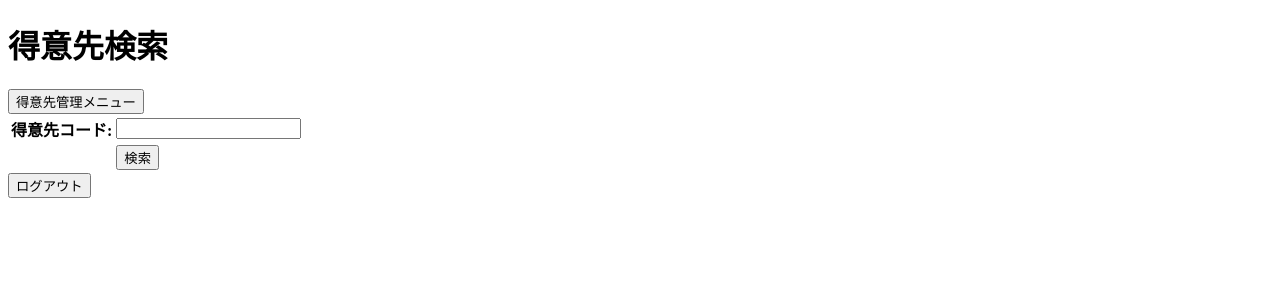
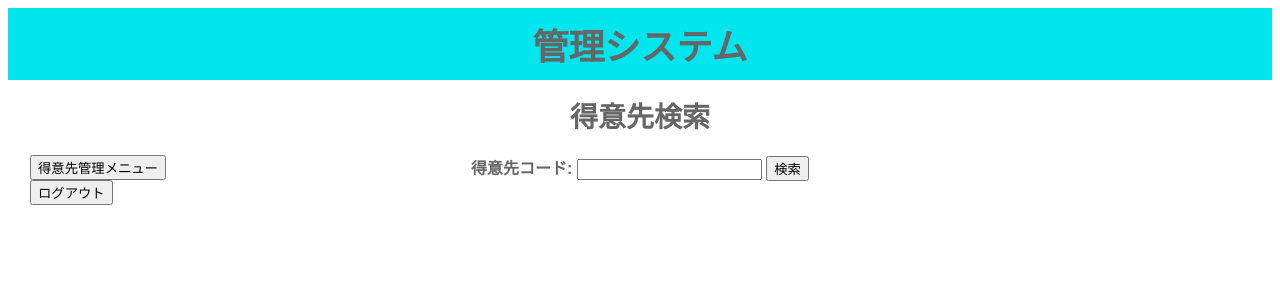
Before and after one commit to Samma299151/django_workspace, a Django app: page /app/CustomerSearch in a window 1280 px wide. Shown: the top 300 px of the page. Run offline with Django 5.2, Linux system fonts and the light colour scheme.

Commit message:
得意先検索＋一覧、得意先管理メニュー、管理メニュー

```diff
--- a/app/static/app/css/style.css
+++ b/app/static/app/css/style.css
@@ -1,24 +1,111 @@
-table.customer-table {
-    border-collapse: collapse;
-    font-size: 14px;
+/* 画面全体 */
+body {
+    font-family: sans-serif;
+    background-color: #ffffff;
 }
 
-table.customer-table th {
-    background-color: #d9d9d9;
+/* ヘッダー */
+.header {
+    background-color: #00e5ee;
+    text-align: center;
+    font-size: 36px;
+    font-weight: bold;
+    color: #666;
+    padding: 10px 0;
+}
+
+/* サブタイトル */
+.title {
+    text-align: center;
+    font-size: 28px;
+    font-weight: bold;
+    color: #666;
+    margin: 15px 0;
+}
+
+/* メインエリア */
+.content {
+    position: static;
+    margin-top: 20px;
+}
+
+/* 左ボタンエリア */
+.left-menu {
+    position: absolute;
+    left: 30px;
+}
+
+/* 中央ボタンエリア */
+.center-menu {
+    text-align: center;
+    display: flex;
+    flex-direction: column;
+    align-items: center;
+    gap: 15px;
+}
+
+.center-menu button {
+    display: block;
+    width: 120px;
+    margin-bottom: 10px;
+}
+
+/* 検索エリア(フォームデザイン) */
+.search-area {
+    flex: 1;
+    display: flex;
+    justify-content: center;
+}
+
+.search-area label {
+    font-weight: bold;
+    color: #666;
+}
+
+/* 得意先一覧テーブルデザイン(customer-list) */
+.customer-list {
+    width: 700px;
+    margin-left: 220px;
+    border-collapse: collapse;
+}
+
+.customer-list th,
+.customer-list td{
     border: 1px solid #999;
-    padding: 5px 10px;
-    text-align: left;
+    padding: 3px 5px;
     white-space: nowrap;
 }
 
-table.customer-table td {
+.customer-list th {
+    background-color: #f0f0f0;
+}
+
+/* 得意先検索結果表示テーブルデザイン(customer-detail) */
+.customer-detail {
+    border-collapse: collapse;
+    margin: 20px auto; /* 中央寄せ */
+}
+
+.customer-detail th,
+.customer-detail td {
     border: 1px solid #999;
     padding: 5px 10px;
-    background-color: #f8f8f8;
 }
 
-table.customer-table input {
-    border: none;
-    background-color: transparent;
-    width: 100%;
+.customer-detail th {
+    background-color: #f0f0f0;
+    width: 120px;
+    text-align: center;
+    font-weight: bold;
 }
+
+.customer-detail td {
+    width: 200px;
+}
+
+/* 検索結果該当なし表示デザイン */
+.form-check {
+    /* display: flex;
+    justify-content: center; */
+    text-align: center;
+}
--- a/app/templates/app/CustomerSearch.html
+++ b/app/templates/app/CustomerSearch.html
@@ -8,48 +8,79 @@
     <link rel="stylesheet" type="text/css" href="{% static 'app/css/style.css' %}"/>
 </head>
 <body>
-    <h1>{{title}}</h1>
-    <button onclick="location.href='{% url 'CustomerManagementMenu' %}'">
+    <div class="header">
+        {{mainTitle}}
+    </div>
+
+    <div class="title">
+        {{title}}
+    </div>
+
+    <div class="content">
+        <!-- メニューボタン管理 -->
+        <div class="left-menu">
+            <button onclick="location.href='{% url 'CustomerManagementMenu' %}'" name="CustomerManagementMenuButton">
                 得意先管理メニュー
             </button>
-    <table>
+            <br>
+            <button onclick="location.href='{% url 'Logout' %}'" name="logoutButton">
+                ログアウト
+            </button>
+        </div>
+
+        <!-- 検索フォーム -->
+        <div class="search-area">
             <form action="{% url 'CustomerSearch' %}" method="post">
                 {% csrf_token %}
+                <tr>
                     {{form.as_table}}
-            <tr><td></td><td><button type="submit">検索</button></td></tr>
+                    <td></td>
+                    <td><button type="submit" name="search">検索</button></td>
+                </tr>
             </form>
+        </div>
+    </div>
 
+    <!-- 検索結果表示テーブル(該当がない場合対応) -->
+    <table class="customer-detail">
         {% if data %}
+        {% for item in data %}
+
         <tr>
             <th>得意先コード</th>
+            <td>{{item.customer_code}}</td>
+        </tr>
+        <tr>
             <th>得意先名</th>
+            <td>{{item.customer_name}}</td>
+        </tr>
+        <tr>
             <th>電話番号</th>
+            <td>{{item.customer_telno}}</td>
+        </tr>
+        <tr>
             <th>郵便番号</th>
+            <td>{{item.customer_postalcode}}</td>
+        </tr>
+        <tr>
             <th>住所</th>
-        </tr>
-        {% for item in data %}
-        <tr>
-            <td>{{item.customer_code}}</td>
-            <td>{{item.customer_name}}</td>
-            <td>{{item.customer_telno}}</td>
-            <td>{{item.customer_postalcode}}</td>
             <td>{{item.customer_address}}</td>
         </tr>
         {% endfor %}
+    </table>
 
     <!-- フォームが送信されたかどうかを判定 -->
     {% elif form.is_bound %}
-        <tr>
+    <div class="form-check">
         <span style="color: red;">
             該当する得意先コードは存在しません
         </span>
-        </tr>
+        <br>
+        <button onclick="location.href='{% url 'CustomerSearch' %}'">
+            戻る
+        </button>
+    </div>
 
     {% endif %}
-    </table>
-
-    <button onclick="location.href='{% url 'CustomerManagementMenu' %}'">
-        ログアウト
-    </button>
 </body>
 </html>
--- a/app/urls.py
+++ b/app/urls.py
@@ -2,6 +2,12 @@ from django.urls import path
 from . import views
 
 urlpatterns =[
+    path('MainMenu', views.MainMenu, name='MainMenu'),
     path('CustomerManagementMenu', views.CustomerManagementMenu, name='CustomerManagementMenu'),
+    path('CustomerList', views.CustomerList, name='CustomerList'),
     path('CustomerSearch', views.CustomerSearch, name='CustomerSearch'),
+    path('CustomerRegist', views.CustomerRegist, name='CustomerRegist'),
+    path('CustomerDelete', views.CustomerDelete, name='CustomerDelete'),
+    path('CustomerUpdate', views.CustomerUpdate, name='CustomerUpdate'),
+    path('Logout', views.Logout, name='Logout'),
 ]
--- a/app/views.py
+++ b/app/views.py
@@ -4,16 +4,36 @@ from .models import Customer
 from .forms import CustomerSearchForm
 
 # Create your views here.
+# 管理メニュー
+def MainMenu(request):
+    params = {
+        'mainTitle':'管理システム',
+        'title':'管理メニュー',
+    }
+    return render(request, 'app/MainMenu.html', params)
+
 # 得意先管理メニュー
 def CustomerManagementMenu(request):
     params = {
+        'mainTitle':'管理システム',
         'title':'得意先管理メニュー',
     }
     return render(request, 'app/CustomerManagementMenu.html', params)
 
+# 得意先一覧
+def CustomerList(request):
+    data = Customer.objects.all()
+    params = {
+        'mainTitle':'管理システム',
+        'title':'得意先一覧',
+        'data': data,
+    }
+    return render(request, 'app/CustomerList.html', params)
+
 # 得意先検索
 def CustomerSearch(request):
     params = {
+        'mainTitle':'管理システム',
         'title':'得意先検索',
         'form': CustomerSearchForm(),
         'data': [],
@@ -25,3 +45,19 @@ def CustomerSearch(request):
         )
         params['form'] = CustomerSearchForm(request.POST)
     return render(request, 'app/CustomerSearch.html', params)
+
+# 得意先登録
+def CustomerRegist(request):
+    return HttpResponse("得意先登録")
+
+# 得意先削除
+def CustomerDelete(request):
+    return HttpResponse("得意先削除")
+
+# 得意先更新
+def CustomerUpdate(request):
+    return HttpResponse("得意先更新")
+
+# 仮実装ログアウト(得意先検索画面にボタンの実装があるため)
+def Logout(request):
+    return HttpResponse("ログアウト")
```
Also changed, not shown: app/templates/app/CustomerList.html (added, +52 -0 lines), app/templates/app/CustomerManagementMenu.html (+42 -4 lines), app/templates/app/CustomerRegist.html (added, +44 -0 lines), app/templates/app/MainMenu.html (added, +41 -0 lines), appmemo.md (+33 -4 lines). Lines whose indentation alone changed are shown as unchanged.
